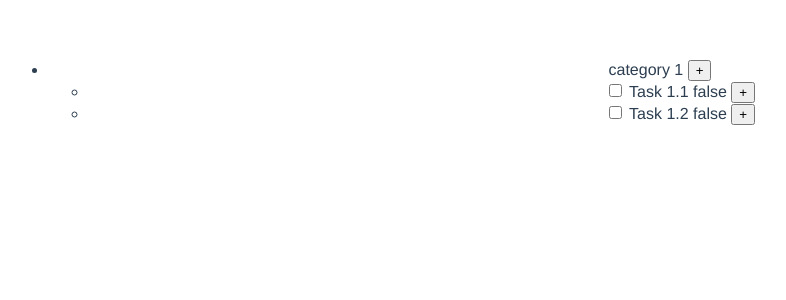
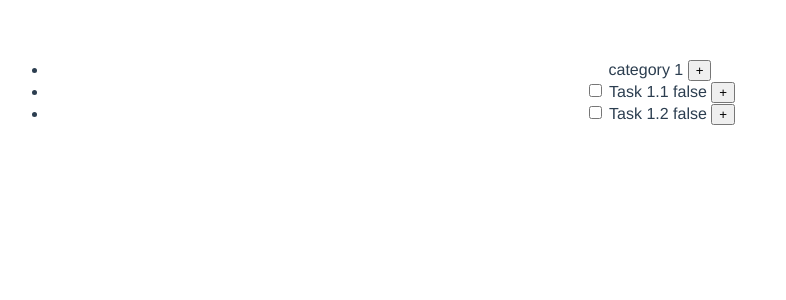
Before and after one commit to Savira83/vuejs.playground, a Vue app in the folder component-project/: page / in a window 1280 px wide. Shown: the top 300 px of the page, without its empty margins (0-786 px from the left). Built offline with nearby package versions, Linux system fonts and the light colour scheme.

Commit message:
add new category without tasks(

```diff
--- a/component-project/src/components/AddTask.vue
+++ b/component-project/src/components/AddTask.vue
@@ -1,11 +1,11 @@
 <template>
-	<ul>
+
 		<li><input type="checkbox" @click="$emit('changeStatus')">
 			{{taskName}}
 			{{status}}
 			<button @click="$emit('addTask')">+</button>
 		</li>
-	</ul>
+
 </template>
 <script>
 	export default {
--- a/component-project/src/components/TaskList.vue
+++ b/component-project/src/components/TaskList.vue
@@ -46,7 +46,6 @@ export default{
      },
      AddNewTask: function (id) {
             this.categories[id].tasks.push({taskName: prompt('Add new task'), status: false})
-           console.log('add ')
           },
       changeTaskStatus: function (id, ts){
             let task = this.categories[id].tasks[ts];
```
